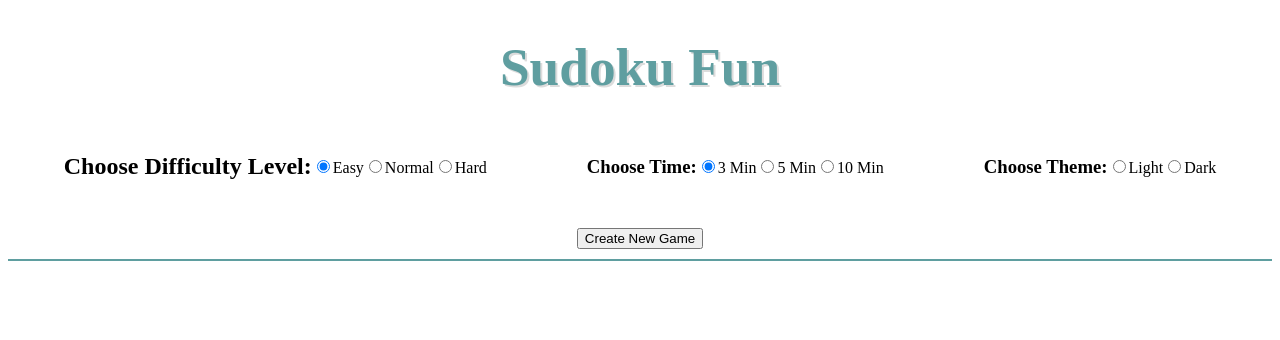
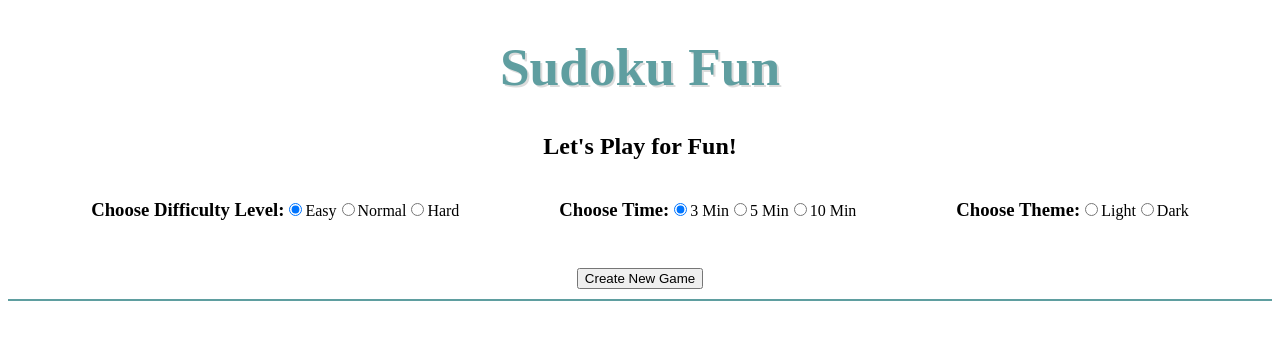
Before and after one commit to CharlotteStrickland/Milestone-Project-1-Sudoku, a plain HTML site: page index.html in a window 1280 px wide. Drawn offline with Linux system fonts and the light colour scheme.

Commit message:
added new h2 to index.html

```diff
--- a/index.html
+++ b/index.html
@@ -12,9 +12,10 @@
 
 <header>
     <h1>Sudoku Fun</h1>
+    <h2>Let's Play for Fun!</h2>
     <div id="setup-game">
         <div id="diff">
-            <h2>Choose Difficulty Level: </h2>
+            <h3>Choose Difficulty Level: </h3>
             <label><input id="diff-1" type="radio" name="diff" value="easy" checked>Easy</label>
             <label><input id="diff-2" type="radio" name="diff" value="normal">Normal</label>
             <label><input id="diff-3" type="radio" name="diff" value="hard">Hard</label>
```
